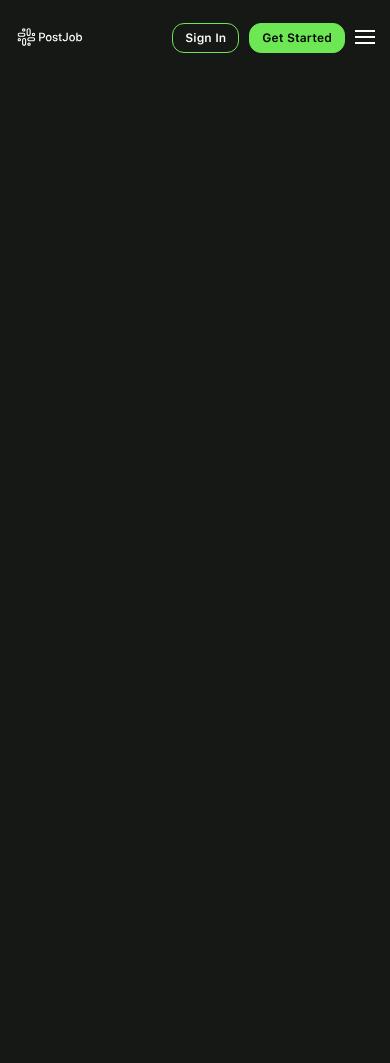
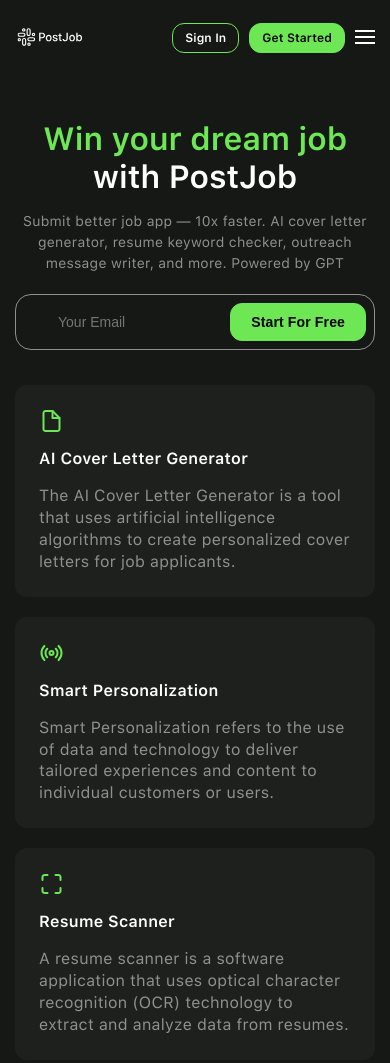
Before and after one commit to BearBoy2003/postjob, a plain HTML site: page index.html in a window 390 px wide. Before the commit the page ends 844 px from the top, so only its background shows below. Drawn offline with Linux system fonts and the light colour scheme.

Commit message:
feat: add hero section

```diff
--- a/css/style.css
+++ b/css/style.css
@@ -55,6 +55,8 @@ body {
   overflow: hidden;
 }
 
+/* COMMON */
+
 .link {
   border-radius: 12px;
   padding: 12px 32px;
@@ -62,6 +64,7 @@ body {
   letter-spacing: 0.01em;
   border: 1px solid var(--color-green);
   white-space: nowrap;
+  font-weight: 600;
   transition: all 0.3s;
 }
 
@@ -85,6 +88,46 @@ body {
   color: #ffffff;
 }
 
+.green {
+  color: var(--color-green);
+}
+
+.blocks {
+  display: flex;
+  justify-content: center;
+  flex-wrap: wrap;
+  row-gap: 32px;
+  column-gap: 32px;
+}
+
+.blocks__item {
+  border-radius: 12px;
+  padding: 24px;
+  flex-grow: 0;
+  flex-shrink: 1;
+  flex-basis: 31.4%;
+  background: #1e201d;
+}
+
+.blocks__icon {
+  margin-bottom: 16px;
+}
+
+.blocks__title {
+  line-height: 1.25;
+  letter-spacing: 0.02em;
+  color: #ffffff;
+  margin-bottom: 16px;
+}
+
+.blocks__text {
+  font-weight: 400;
+  line-height: 1.37;
+  letter-spacing: 0.02em;
+}
+
+/* HEADER */
+
 .header {
   position: fixed;
   top: 0;
@@ -94,6 +137,7 @@ body {
   min-height: 128px;
   padding-top: 66px;
   padding-bottom: 18px;
+  background: #161815;
 }
 
 .header__container {
@@ -136,6 +180,61 @@ body {
   column-gap: 16px;
 }
 
+/* HERO */
+
+.hero {
+  padding-top: 208px;
+  padding-bottom: 100px;
+}
+
+.hero__body {
+  text-align: center;
+}
+
+.hero__body:not(:last-child) {
+  margin-bottom: 56px;
+}
+
+.hero__title {
+  font-size: 88px;
+  color: #ffffff;
+  max-width: 852px;
+  margin: 0 auto 20px;
+}
+
+.hero__text {
+  font-weight: 400;
+  line-height: 1.5;
+  letter-spacing: 0.02em;
+  max-width: 474px;
+  margin: 0 auto 20px;
+}
+
+.hero__form {
+  display: flex;
+  justify-content: space-between;
+  column-gap: 10px;
+  border: 1px solid #909090;
+  border-radius: 16px;
+  padding: 8px 8px 8px 16px;
+  max-width: 567px;
+  margin: 0 auto;
+}
+
+.form-text__input {
+  font-size: 18px;
+  width: 100%;
+  background: none;
+  outline: none;
+  color: #ffffff;
+  margin-left: 24px;
+}
+
+.form-text__input::placeholder {
+  font-size: 18px;
+  font-weight: 400;
+}
+
 @media (min-width: 992px) {
   .header__burger {
     display: none;
@@ -143,6 +242,12 @@ body {
 
   .header__left {
     column-gap: 52px;
+  }
+}
+
+@media (max-width: 1140px) {
+  .blocks__item {
+    flex-basis: 48%;
   }
 }
 
@@ -244,9 +349,40 @@ body {
     font-size: 30px;
     color: #ffffff;
   }
+
+  .hero {
+    padding-top: 150px;
+  }
+
+  .hero__title {
+    font-size: 60px;
+    max-width: 700px;
+    margin: 0 auto 15px;
+  }
+
+  .hero__body:not(:last-child) {
+    margin-bottom: 35px;
+  }
+}
+
+@media (max-width: 830px) {
+  .blocks__item {
+    flex-basis: 100%;
+  }
+}
+
+@media (max-width: 768px) {
+  .hero__title {
+    font-size: 45px;
+    max-width: 435px;
+  }
 }
 
 @media (max-width: 479px) {
+  .blocks {
+    row-gap: 20px;
+  }
+
   .header {
     padding-top: 15px;
     padding-bottom: 15px;
@@ -270,6 +406,38 @@ body {
   .menu__link {
     font-size: 25px;
   }
+
+  .hero {
+    padding-top: 120px;
+    padding-bottom: 60px;
+  }
+
+  .hero__title {
+    font-size: 32px;
+    max-width: 345px;
+  }
+
+  .hero__text {
+    font-size: 14px;
+  }
+
+  .hero__form {
+    padding: 8px;
+  }
+
+  .form-text__input {
+    padding: 10px;
+    font-size: 14px;
+  }
+
+  .form-text__input::placeholder {
+    font-size: 14px;
+  }
+
+  .form-text__btn {
+    padding: 10px 20px;
+    font-size: 14px;
+  }
 }
 
 @media (any-hover: hover) {
--- a/index.html
+++ b/index.html
@@ -41,7 +41,60 @@
       </div>
     </header>
     <main class="main">
-
+      <section class="hero">
+        <div class="hero__container">
+          <div class="hero__body">
+            <h1 class="hero__title">
+              <span class="green">Win your dream job</span> with PostJob
+            </h1>
+            <p class="hero__text">Submit better job app — 10x faster. AI cover
+              letter generator, resume keyword checker, outreach message writer,
+              and more. Powered by GPT
+            </p>
+            <form class="hero__form form-text" action="#">
+              <input class="form-text__input" type="text" placeholder="Your Email">
+              <button class="form-text__btn link link--green" type="submit">
+                Start For Free
+              </button>
+            </form>
+          </div>
+          <div class="hero__blocks blocks">
+            <div class="blocks__item">
+              <div class="blocks__icon">
+                <img src="img/icons/01.svg" alt="Icon">
+              </div>
+              <h3 class="blocks__title">
+                AI Cover Letter Generator
+              </h3>
+              <p class="blocks__text">
+                The AI Cover Letter Generator is a tool that uses artificial intelligence algorithms to create personalized cover letters for job applicants.
+              </p>
+            </div>
+            <div class="blocks__item">
+              <div class="blocks__icon">
+                <img src="img/icons/02.svg" alt="Icon">
+              </div>
+              <h3 class="blocks__title">
+                Smart Personalization
+              </h3>
+              <p class="blocks__text">
+                Smart Personalization refers to the use of data and technology to deliver tailored experiences and content to individual customers or users.
+              </p>
+            </div>
+            <div class="blocks__item">
+              <div class="blocks__icon">
+                <img src="img/icons/03.svg" alt="Icon">
+              </div>
+              <h3 class="blocks__title">
+                Resume Scanner
+              </h3>
+              <p class="blocks__text">
+                A resume scanner is a software application that uses optical character recognition (OCR) technology to extract and analyze data from resumes.
+              </p>
+            </div>
+          </div>
+        </div>
+      </section>
     </main>
     <footer class="footer">
 
```
Also changed, not shown: img/icons/01.svg (added), img/icons/02.svg (added), img/icons/03.svg (added), img/icons/04.svg (added), img/icons/05.svg (added), img/icons/06.svg (added), img/icons/07.svg (added), img/icons/08.svg (added).
